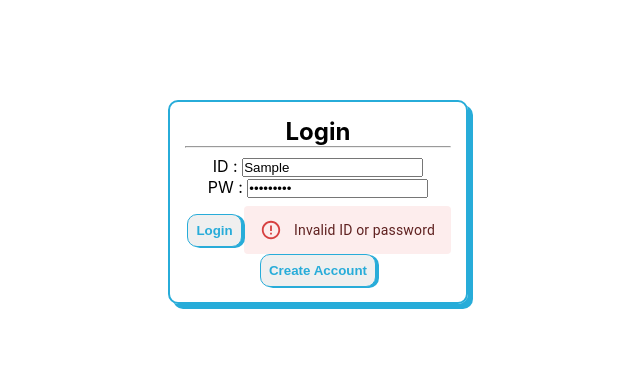
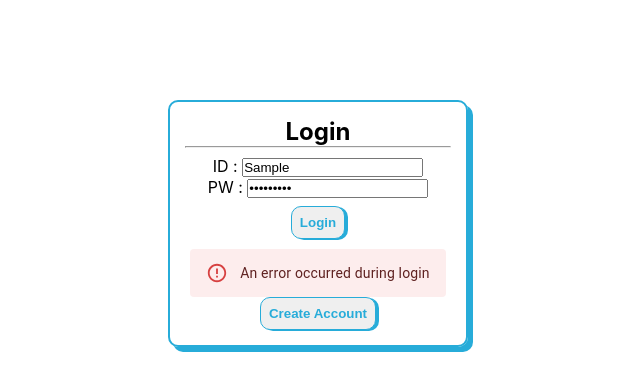
Before and after one commit to suy0594/community_nihon, a React (Create React App) app in the folder src/main/front/: page / in a window 1280 px wide. Both pictures are taken after typing "Sample", "Sample123" into the empty fields and a click on the button "Login". Shown: the top 390 px of the page, without its empty margins (322-962 px from the left). Built offline with nearby package versions, Linux system fonts and the light colour scheme.

Commit message:
check proxy

```diff
--- a/src/main/front/src/login/LoginForm.jsx
+++ b/src/main/front/src/login/LoginForm.jsx
@@ -1,11 +1,9 @@
-import React, { useState, useEffect } from 'react';
+import React, { useState } from 'react';
 import { useNavigate } from 'react-router-dom';
-import { BrowserRouter as Router, Route, Routes, Link } from 'react-router-dom';
-import MakeAccount from './makeAccount/MakeAccount';
+import axios from 'axios';
 import Alert from '@mui/material/Alert';
 
 const LoginForm = ({ onLogin }) => {
-
   const divstyle = {
     width: '300px',
     margin: '0 auto',
@@ -16,10 +14,13 @@ const LoginForm = ({ onLogin }) => {
     boxShadow: '5px 5px #27acd9',
   };
   const inputContainer = {
-      margin : '0.5rem'
+    margin: '0.5rem',
   };
   const btnContainer = {
-      display : 'flex'
+    display: 'flex',
+    flexDirection: 'column',
+    gap: '10px',
+    alignItems: 'center',
   };
   const buttonstyle = {
     display: 'block',
@@ -27,7 +28,6 @@ const LoginForm = ({ onLogin }) => {
     verticalAlign: 'middle',
     textDecoration: 'none',
     position: 'relative',
-
     margin: 'auto',
     padding: '0.5rem 0.5rem',
     fontWeight: 'bold',
@@ -44,40 +44,43 @@ const LoginForm = ({ onLogin }) => {
   };
 
   const navigate = useNavigate();
-  const [id, setId] = useState(''); // IDの状態を管理するState
-  const [password, setPassword] = useState(''); // パスワードの状態を管理するState
-  const [error, setError] = useState(''); // エラーメッセージの状態を管理するState
+  const [id, setId] = useState('');
+  const [password, setPassword] = useState('');
+  const [error, setError] = useState('');
 
-
-  const handleLogin = (e) => {
-    e.preventDefault(); // フォームのデフォルトの動作をキャンセル
-    // ログイン処理を行う
-    if (id === 'user' && password === 'aa') {
+  const handleLogin = async (e) => {
+    e.preventDefault();
+    try {
+      const response = await axios.post('http://localhost:8080/api/login?', { username, password });
+      if (response.data.success) {
         <Alert severity="success">Success for Login.</Alert>
-      onLogin(id); // ログインが成功した場合に、親コンポーネントにIDを渡す
+        onLogin(id);
+        navigate('/');
       } else {
-      setError('Invalid ID or password'); // ログインが失敗した場合にエラーメッセージを設定
+        setError('Invalid ID or password');
+      }
+    } catch (error) {
+      console.error('Error:', error);
+      setError('An error occurred during login');
     }
   };
+
   const [btnStyle, setStyle] = useState(buttonstyle);
-  const handleMakeAcc = () =>{
-    navigate('/makeAccount')
+  const handleMakeAcc = () => {
+    navigate('/makeAccount');
   };
   const onBtnhover = () => {
-    setStyle({buttonstyle, hoverOnstyle});
+    setStyle({ ...buttonstyle, ...hoverOnstyle });
   };
   const offBtnhover = () => {
     setStyle(buttonstyle);
   };
 
-
   return (
     <div style={divstyle}>
-
       <h2>Login</h2>
       <hr></hr>
       <form onSubmit={handleLogin}>
-
         <div style={inputContainer}>
           <div>
             <label>ID : </label>
@@ -90,12 +93,25 @@ const LoginForm = ({ onLogin }) => {
         </div>
 
         <div style={btnContainer}>
-          <button style={buttonstyle} onMouseEnter={onBtnhover} onMouseLeave={offBtnhover} type="submit">Login</button>
-          {error && <Alert severity="error">Invalid ID or password</Alert>}
+          <button
+            style={btnStyle}
+            onMouseEnter={onBtnhover}
+            onMouseLeave={offBtnhover}
+            type="submit"
+          >
+            Login
+          </button>
+          {error && <Alert severity="error">{error}</Alert>}
         </div>
       </form>
-      <button style={buttonstyle} onMouseEnter={onBtnhover} onMouseLeave={offBtnhover} onClick={handleMakeAcc}>Create Account</button>
-
+      <button
+        style={btnStyle}
+        onMouseEnter={onBtnhover}
+        onMouseLeave={offBtnhover}
+        onClick={handleMakeAcc}
+      >
+        Create Account
+      </button>
     </div>
   );
 };
--- a/src/main/front/src/login/makeAccount/MakeAccount.jsx
+++ b/src/main/front/src/login/makeAccount/MakeAccount.jsx
@@ -69,7 +69,7 @@ const hoverOnstyle = {
   const handleSubmit = async (e) => {
     e.preventDefault();
     try {
-      const response = await axios.post('http://localhost:8080/user/join', formData);
+      const response = await axios.post('http://localhost:8080/api/join', formData);
       console.log('Success:', response.data);
       navigate('/');
     } catch (error) {
```
Lines whose indentation alone changed are shown as unchanged.
